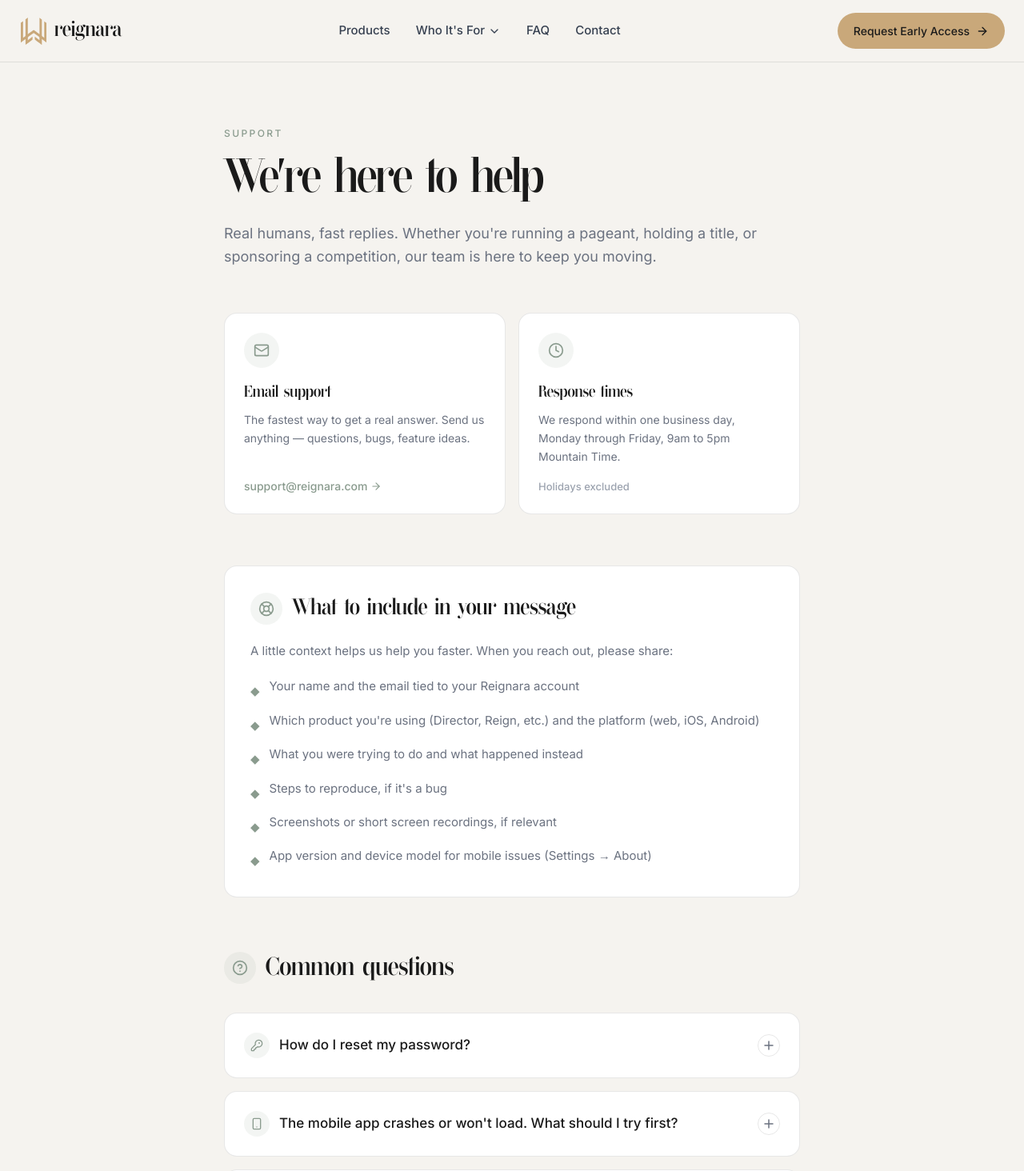
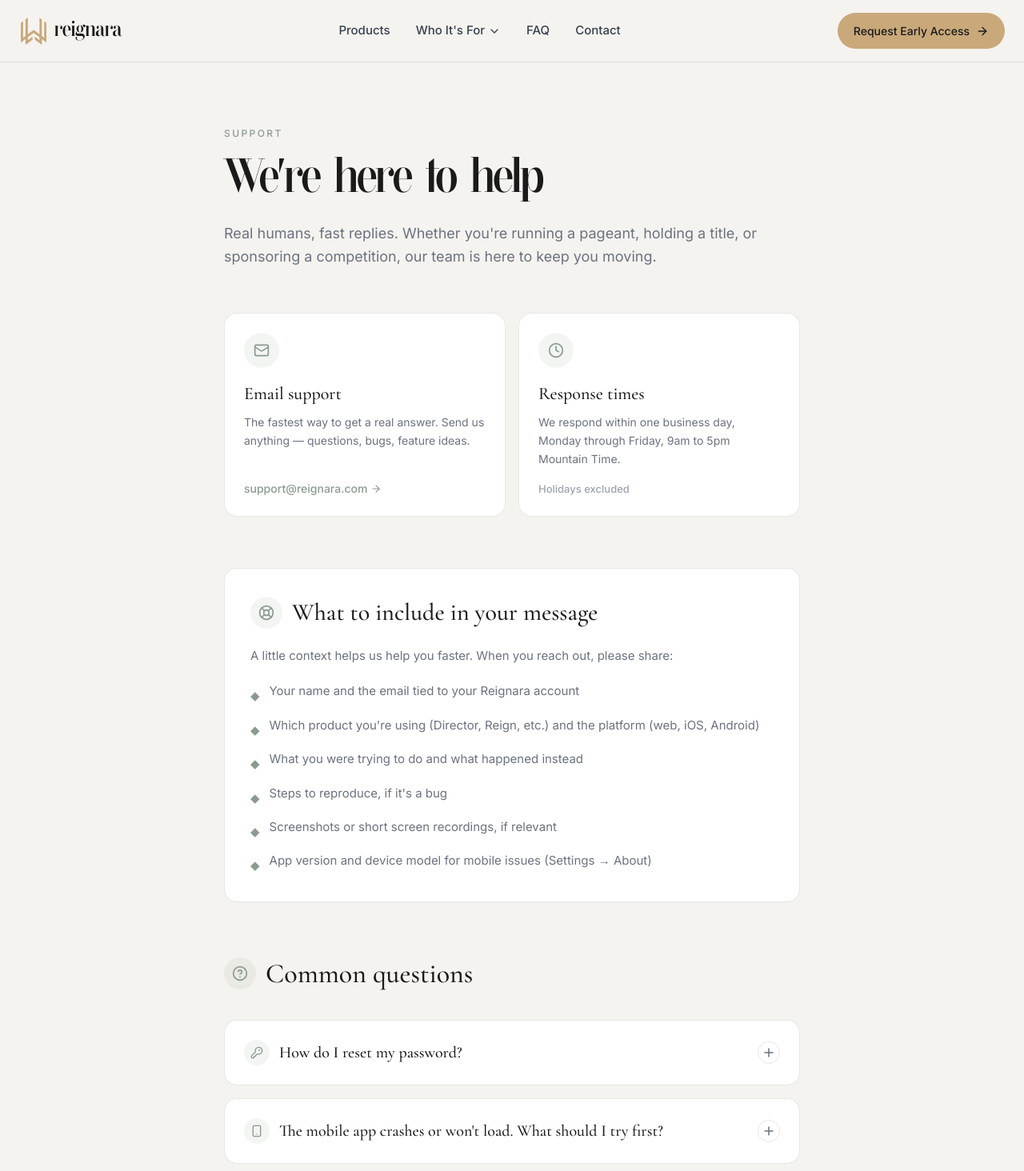
Before and after one commit to tannerk2/reignara_home, a Next.js app: page /support in a window 1280 px wide. Shown: the top 1464 px of the page at 80% size. Built offline with nearby package versions, Linux system fonts and the light colour scheme.

Commit message:
Support page: white-box + FAQ headers to Cormorant Garamond (keep hero + dark box in Bavex)

```diff
--- a/app/support/page.tsx
+++ b/app/support/page.tsx
@@ -41,7 +41,7 @@
             <div className="mb-4 flex h-11 w-11 items-center justify-center rounded-full bg-sage/10">
               <Mail className="h-5 w-5 text-sage" />
             </div>
-            <h2 className="font-display text-[20px] text-t1">Email support</h2>
+            <h2 className="font-serif text-[22px] font-medium text-t1">Email support</h2>
             <p className="mt-2 flex-1 text-[14px] leading-relaxed text-t2">
               The fastest way to get a real answer. Send us anything — questions, bugs, feature ideas.
             </p>
@@ -55,7 +55,7 @@
             <div className="mb-4 flex h-11 w-11 items-center justify-center rounded-full bg-sage/10">
               <Clock className="h-5 w-5 text-sage" />
             </div>
-            <h2 className="font-display text-[20px] text-t1">Response times</h2>
+            <h2 className="font-serif text-[22px] font-medium text-t1">Response times</h2>
             <p className="mt-2 flex-1 text-[14px] leading-relaxed text-t2">
               We respond within one business day, Monday through Friday, 9am to 5pm Mountain Time.
             </p>
@@ -71,7 +71,7 @@
             <div className="flex h-10 w-10 items-center justify-center rounded-full bg-sage/10">
               <LifeBuoy className="h-5 w-5 text-sage" />
             </div>
-            <h2 className="font-display text-[24px] sm:text-[28px] text-t1">What to include in your message</h2>
+            <h2 className="font-serif text-[26px] font-medium sm:text-[30px] text-t1">What to include in your message</h2>
           </div>
           <p className="text-[15px] leading-relaxed text-t2">
             A little context helps us help you faster. When you reach out, please share:
@@ -100,7 +100,7 @@
           <div className="flex h-10 w-10 items-center justify-center rounded-full bg-sage/10">
             <HelpCircle className="h-5 w-5 text-sage" />
           </div>
-          <h2 className="font-display text-[28px] sm:text-[32px] text-t1">Common questions</h2>
+          <h2 className="font-serif text-[30px] font-medium sm:text-[34px] text-t1">Common questions</h2>
         </div>
 
         <div className="space-y-4">
@@ -206,7 +206,7 @@
           <div className="flex h-8 w-8 shrink-0 items-center justify-center rounded-full bg-sage/10">
             {icon}
           </div>
-          <h3 className="text-[16px] sm:text-[17px] font-medium text-t1">{question}</h3>
+          <h3 className="font-serif text-[18px] sm:text-[20px] font-medium text-t1">{question}</h3>
         </div>
         <span className="flex h-7 w-7 shrink-0 items-center justify-center rounded-full border border-border text-t2 transition-transform group-open:rotate-45">
           <svg width="12" height="12" viewBox="0 0 12 12" fill="none" aria-hidden="true">
```
